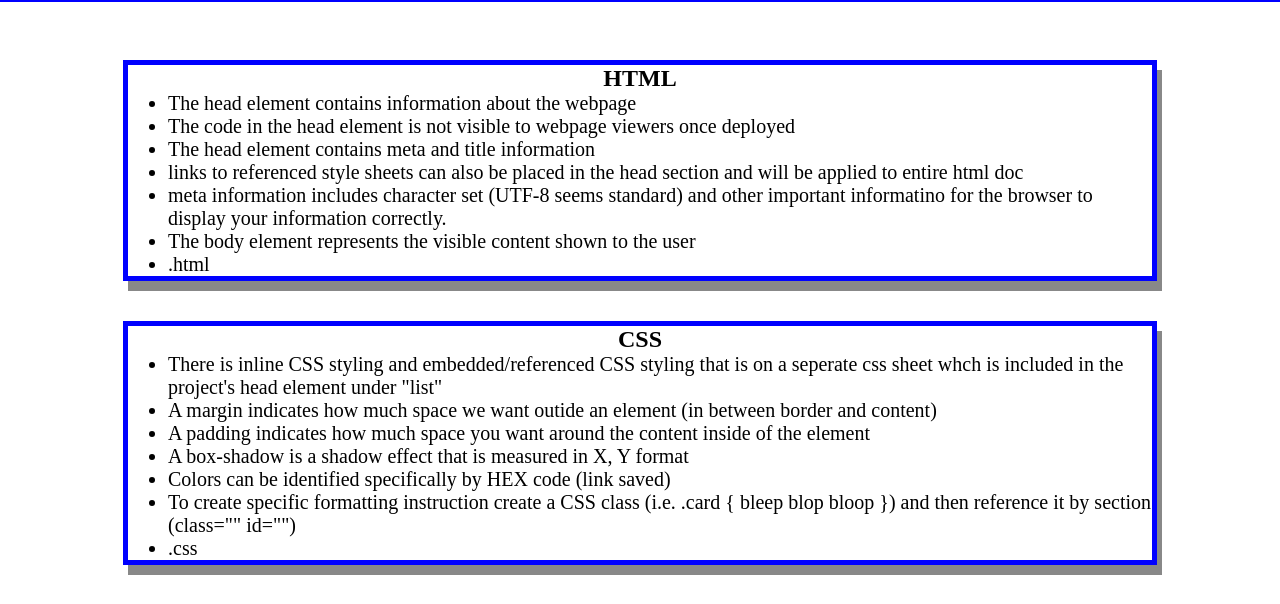
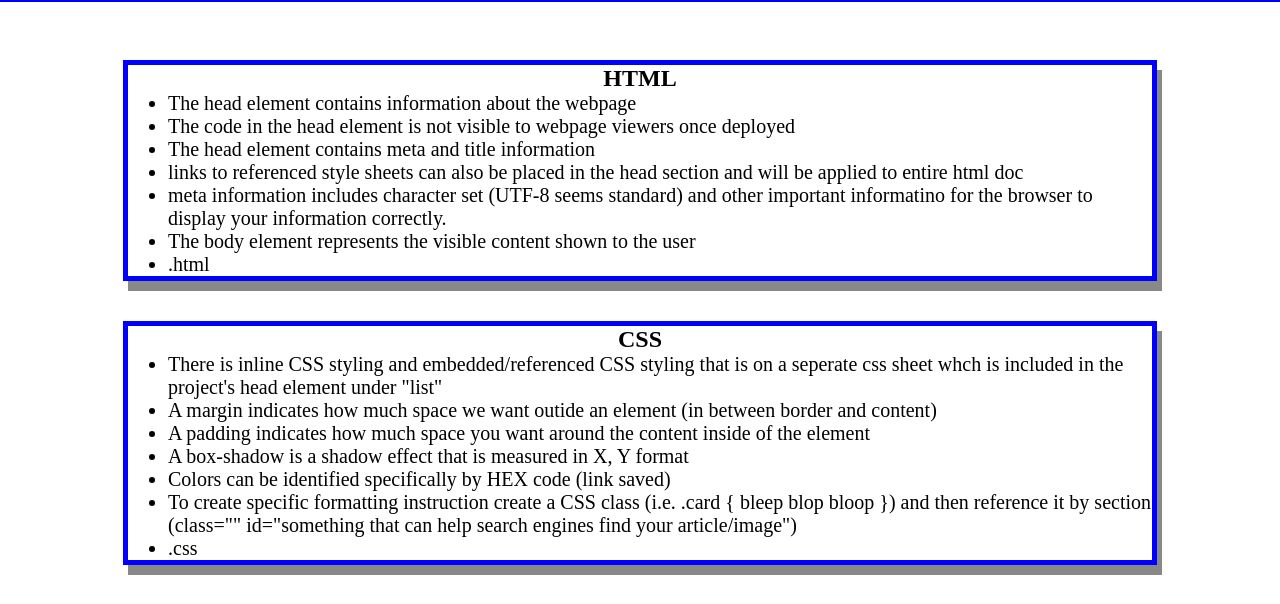
Before and after one commit to beckpull/prework-study-guide, a plain HTML site: page index.html in a window 1280 px wide. Shown: the part 118-722 px from the top of the page. Drawn offline with Linux system fonts and the light colour scheme.

Commit message:
tiny change

```diff
--- a/index.html
+++ b/index.html
@@ -35,7 +35,7 @@
         <li>A padding indicates how much space you want around the content inside of the element</li>
         <li>A box-shadow is a shadow effect that is measured in X, Y format</li>
         <li>Colors can be identified specifically by HEX code (link saved)</li>
-        <li>To create specific formatting instruction create a CSS class (i.e. .card { bleep blop bloop }) and then reference it by section (class="" id="")</li>
+        <li>To create specific formatting instruction create a CSS class (i.e. .card { bleep blop bloop }) and then reference it by section (class="" id="something that can help search engines find your article/image")</li>
         <li>.css</li>
       </ul>
      </section>
```
